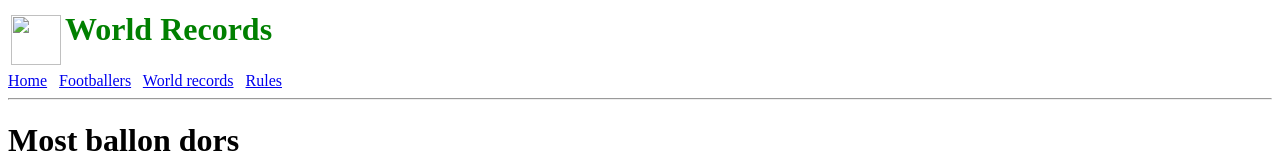
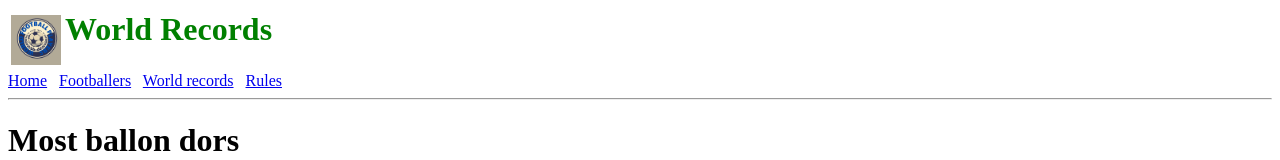
Before and after one commit to Veerrrrrrrrrrysafewebsite/Football, a plain HTML site: page records.html in a window 1280 px wide. Shown: the top 160 px of the page. Drawn offline with Linux system fonts and the light colour scheme.

Commit message:
Update records.html

```diff
--- a/records.html
+++ b/records.html
@@ -7,7 +7,7 @@
 <table>
 <tr>
 <td>
-<img src="world football players2.png" height="50" width="50" alt="">
+<img src="logo.png" height="50" width="50" alt="">
 </td>
 <td>
 <h1 style="color:Green;">World Records</h1>
```
